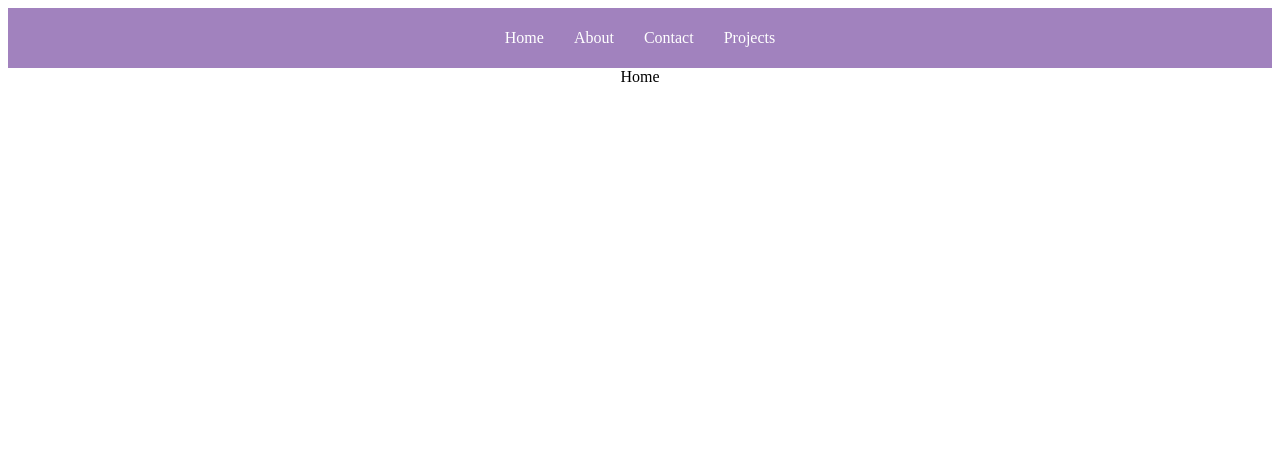
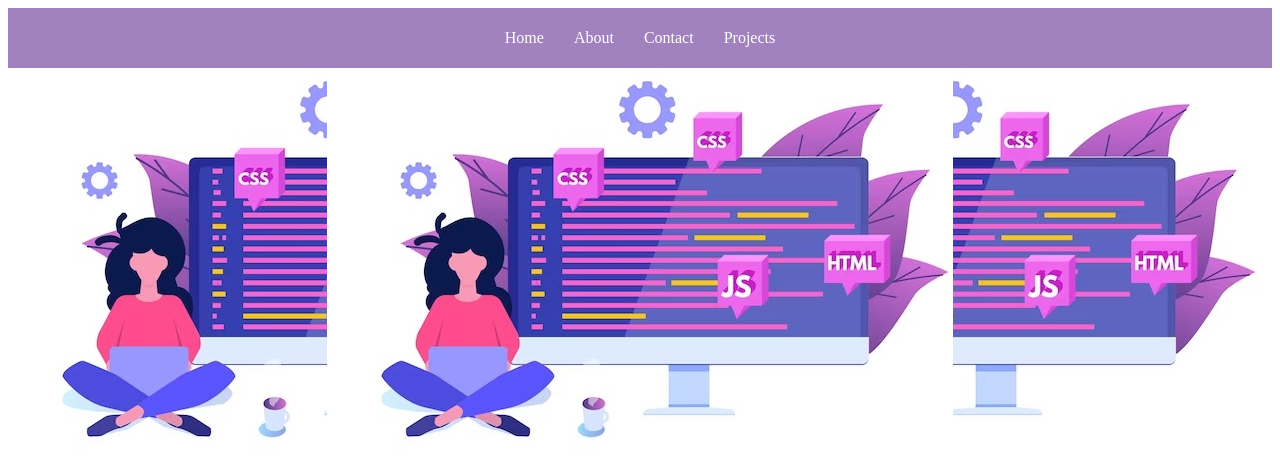
Before and after one commit to ash730xo/Portfolio_Website, a React (Vite) app: page / in a window 1280 px wide. Shown: the top 476 px of the page. Built offline with nearby package versions, Linux system fonts and the light colour scheme; a web font is replaced by a local one.

Commit message:
trying to make background photo for home page

```diff
--- a/src/Pages/loginPages/Home.jsx
+++ b/src/Pages/loginPages/Home.jsx
@@ -1,9 +1,13 @@
 import React from 'react'
+
+import '../../Styles/Home.css'
+
+import home_Photo from './../../Images/home.jpg'
 
 function Home() {
   return (
-    <div className='div_container'>
-      Home
+    <div className='home'>
+      <img src={home_Photo} alt="home_photo"/>
     </div>
   )
 }
--- a/src/Styles/Home.css
+++ b/src/Styles/Home.css
@@ -1,4 +1,3 @@
-
-.div_container {
-    background-image: url(/src/Images/software-development-programmer-work-big-data-processing_106788-1656.png);
+.home {
+    background-image: url("./../Images/home.jpg");
 }
```
Also changed, not shown: src/Images/home.jpg (added), src/Images/software-development-programmer-work-big-data-processing_106788-1656.png (deleted).
